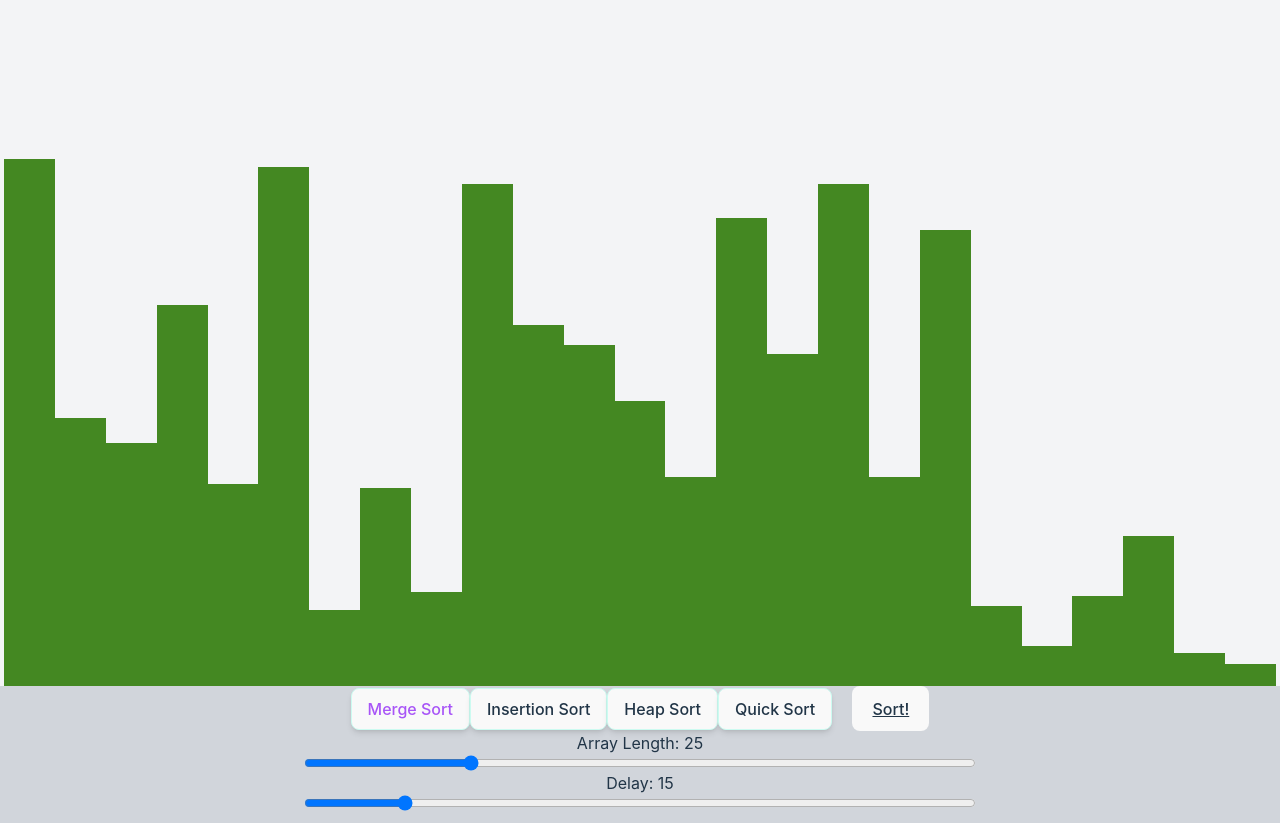
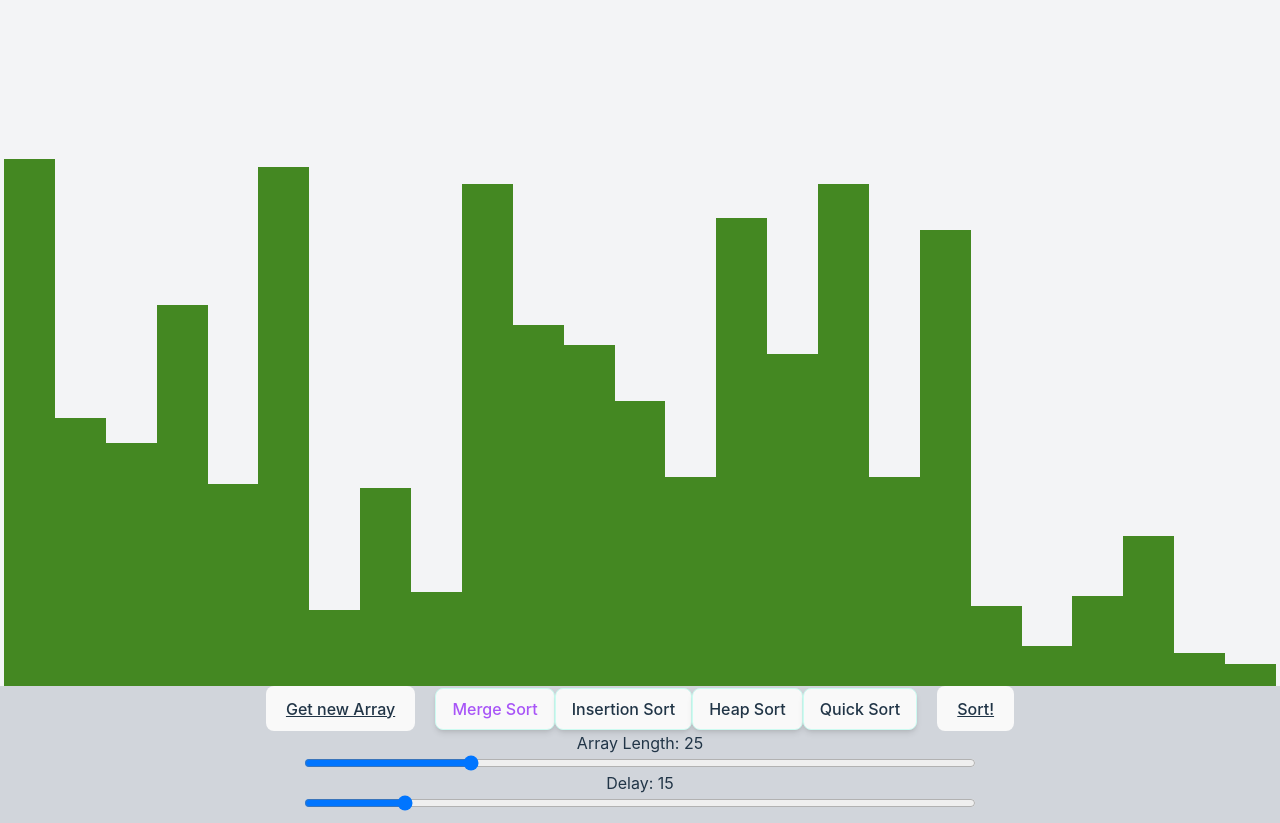
Before and after one commit to GiaDDoan/sorting-observer, a React (Vite) app: page / in a window 1280 px wide. Built offline with nearby package versions, Linux system fonts and the light colour scheme.

Commit message:
added array reset option

```diff
--- a/src/components/NavButton.tsx
+++ b/src/components/NavButton.tsx
@@ -4,10 +4,14 @@ interface Props {
   onAlgoChange: (type: Algo) => void;
   settings: Settings;
   sort: (algoType: Algo) => void;
+  resetArray: () => void;
 }
 
-const NavButtons: React.FC<Props> = ({ onAlgoChange, settings, sort }) => (
+const NavButtons: React.FC<Props> = ({ onAlgoChange, settings, sort, resetArray }) => (
   <div className="row-span-1 flex items-center justify-center w-5/6 max-w-4xl mx-auto gap-5">
+    <button className="underline" onClick={() => resetArray()}>
+      Get new Array
+    </button>
     <div className="flex flex-wrap justify-center">
       <button
         className={`border border-teal-100 shadow-md py-2 px-4 transition-all active:scale-95 ${
--- a/src/components/Navbar.tsx
+++ b/src/components/Navbar.tsx
@@ -1,14 +1,16 @@
 import { useContext } from 'react';
-import { Algo, AlgoContext } from '../contexts/AlgoProvider';
+import { AlgoContext } from '../contexts/AlgoProvider';
 import NavButtons from './NavButton';
+import { Algo } from '../contexts/AlgoProdiver.types';
 
 const Navbar = () => {
-  const { settings, setSettings, sort } = useContext(AlgoContext);
+  const { settings, setSettings, sort, resetArray } = useContext(AlgoContext);
 
   const onArrayChange: React.ChangeEventHandler<HTMLInputElement> = (e) => {
     if(!setSettings) return;
     setSettings(p => ({ ...p, arrayLen: +e.target.value * 5 }));
   }
+
 
   const onDelayChange: React.ChangeEventHandler<HTMLInputElement> = (e) => {
     if(!setSettings) return;
@@ -24,7 +26,7 @@ const Navbar = () => {
 
   return (
     <nav className='w-screen bg-gray-300 grid grid-flow-row'>
-      <NavButtons onAlgoChange={onAlgoChange} settings={settings} sort={sort} />
+      <NavButtons onAlgoChange={onAlgoChange} settings={settings} sort={sort} resetArray={resetArray} />
       <div className='flex flex-col items-center w-full pb-3'>
         <label htmlFor="items_amount">Array Length: {settings.arrayLen}</label>
         <input
--- a/src/contexts/AlgoProdiver.types.ts
+++ b/src/contexts/AlgoProdiver.types.ts
@@ -10,6 +10,7 @@ export interface ISettingsContext {
   settings: Settings;
   setSettings?: React.Dispatch<React.SetStateAction<Settings>>;
   sort: (algoType: Algo) => void;
+  resetArray: () => void;
 }
 
 export type Items = {
--- a/src/contexts/AlgoProvider.tsx
+++ b/src/contexts/AlgoProvider.tsx
@@ -15,6 +15,7 @@ const initVals: Settings = {
 export const AlgoContext = createContext<ISettingsContext>({
   settings: initVals,
   sort: () => {},
+  resetArray: () => {},
 });
 
 
@@ -36,6 +37,15 @@ const AlgoProvider: React.FC<Props> = ({ children }) => {
 
     setItems(randomNums);
   }, [settings.arrayLen])
+
+  const resetArray = () => {
+    const randomNums = [];
+    for (let i = 0; i < settings.arrayLen; i++) {
+      randomNums.push(Math.floor(Math.random() * 540));
+    }
+
+    setItems(randomNums);
+  }
 
   const sort = (algoType: Algo) => {
     switch (algoType) {
@@ -77,7 +87,7 @@ const AlgoProvider: React.FC<Props> = ({ children }) => {
 
   return (
     <ItemsContext.Provider value={{ items, setItems}}>
-      <AlgoContext.Provider value={{ settings, setSettings, sort }}>
+      <AlgoContext.Provider value={{ settings, setSettings, sort, resetArray }}>
         {children}
       </AlgoContext.Provider>
     </ItemsContext.Provider>
```
